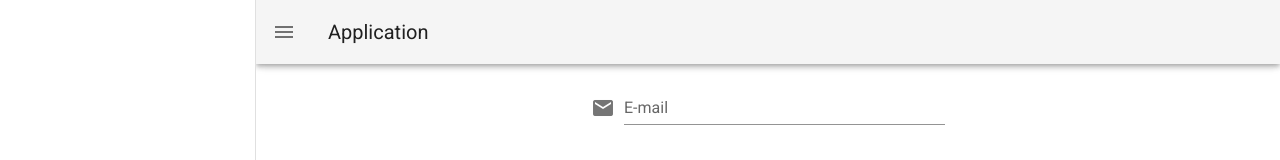
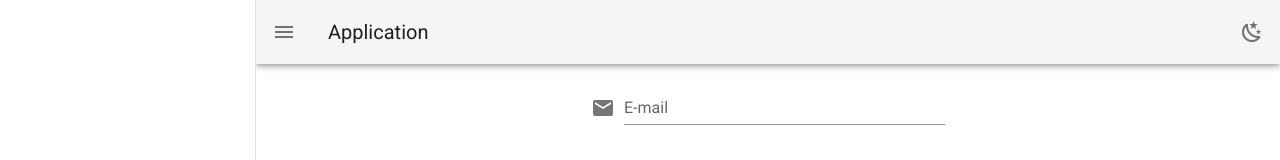
Before and after one commit to elmi-elmi/finno-task, a Vue app: page /register#/login in a window 1280 px wide. Shown: the top 160 px of the page. Built offline with nearby package versions, Linux system fonts and the light colour scheme.

Commit message:
toggle theme btn

```diff
--- a/src/App.vue
+++ b/src/App.vue
@@ -12,6 +12,11 @@
       <v-app-bar-nav-icon @click="drawer = !drawer"></v-app-bar-nav-icon>
 
       <v-toolbar-title>Application</v-toolbar-title>
+      <v-spacer>
+      </v-spacer>
+      <v-btn @click="toggleTheme" icon>
+      <v-icon> {{ $vuetify.theme.dark ? 'mdi-white-balance-sunny' : 'mdi-weather-night' }} </v-icon>
+    </v-btn>
     </v-app-bar>
 
     <v-main>
@@ -29,7 +34,9 @@ export default {
   components: {
   },
   methods: {
-
+    toggleTheme(){
+      this.$vuetify.theme.dark = !this.$vuetify.theme.dark
+    }
 
   },
 
--- a/src/plugins/vuetify.js
+++ b/src/plugins/vuetify.js
@@ -4,4 +4,5 @@ import Vuetify from 'vuetify/lib/framework';
 Vue.use(Vuetify);
 
 export default new Vuetify({
+
 });
```
